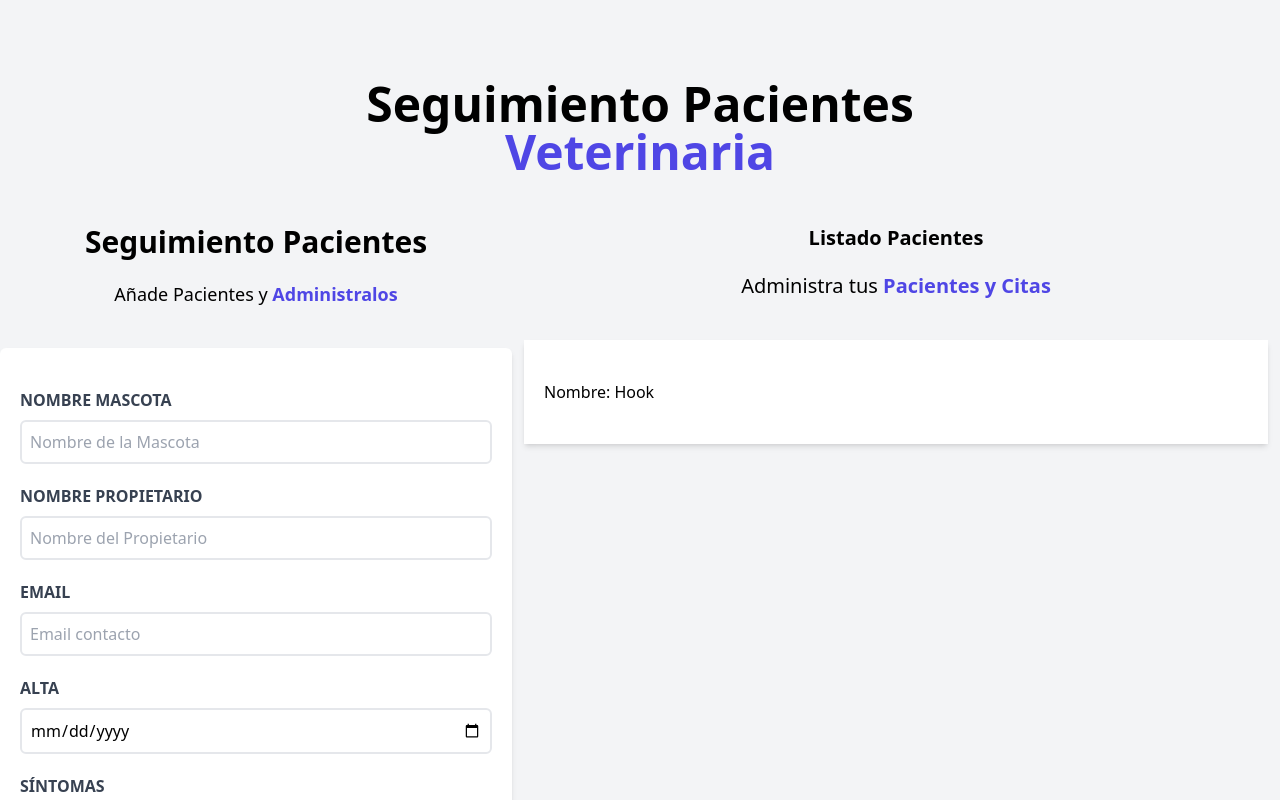
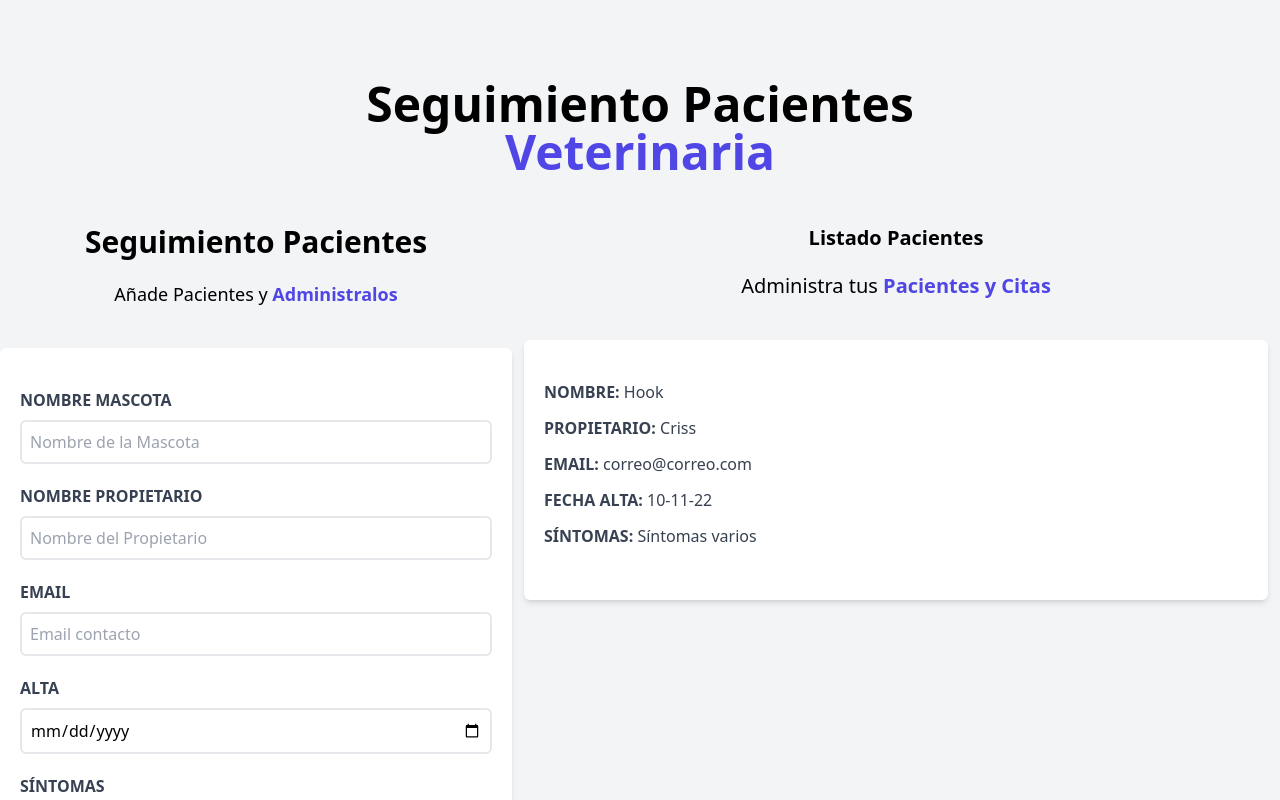
Before and after one commit to CrissRayes/vetReactjs, a React (Vite) app: page / in a window 1280 px wide. Shown: the top 800 px of the page. Built offline with nearby package versions, Linux system fonts and the light colour scheme.

Commit message:
completa front Listado Pacientes

```diff
--- a/src/components/ListadoPacientes.jsx
+++ b/src/components/ListadoPacientes.jsx
@@ -1,18 +1,14 @@
-// Define ListadoPacientes component
+import Paciente from "./Paciente"
 
 const ListadoPacientes = () => {
   return (
-    <div className='w-1/2 lg:w-3/5'>
+    <div className='md:w-1/2 lg:w-3/5 md:h-screen overflow-y-scroll'>
       <h2 className='font-black text-xl text-center'>Listado Pacientes</h2>
       <p className='text-xl mt-5 mb-10 text-center'>
         Administra tus{" "}
         <span className='text-indigo-600 font-bold'>Pacientes y Citas</span>
       </p>
-      <div className='m-3 bg-white shadow-md px-5 py-10'>
-        <p>
-          Nombre: <span>Hook</span>
-        </p>
-      </div>
+      <Paciente />
     </div>
   )
 }
--- /dev/null
+++ b/src/components/Paciente.jsx
@@ -0,0 +1,25 @@
+const Paciente = () => {
+  return (
+    <div className='m-3 bg-white shadow-md px-5 py-10 rounded-md'>
+      <p className='font-bold mb-3 text-gray-700 uppercase'>
+        Nombre: <span className='font-normal normal-case'>Hook</span>
+      </p>
+      <p className='font-bold mb-3 text-gray-700 uppercase'>
+        Propietario: <span className='font-normal normal-case'>Criss</span>
+      </p>
+      <p className='font-bold mb-3 text-gray-700 uppercase'>
+        Email:{" "}
+        <span className='font-normal normal-case'>correo@correo.com</span>
+      </p>
+      <p className='font-bold mb-3 text-gray-700 uppercase'>
+        Fecha Alta: <span className='font-normal normal-case'>10-11-22</span>
+      </p>
+      <p className='font-bold mb-3 text-gray-700 uppercase'>
+        Síntomas:{" "}
+        <span className='font-normal normal-case'>Síntomas varios</span>
+      </p>
+    </div>
+  )
+}
+
+export default Paciente
```
